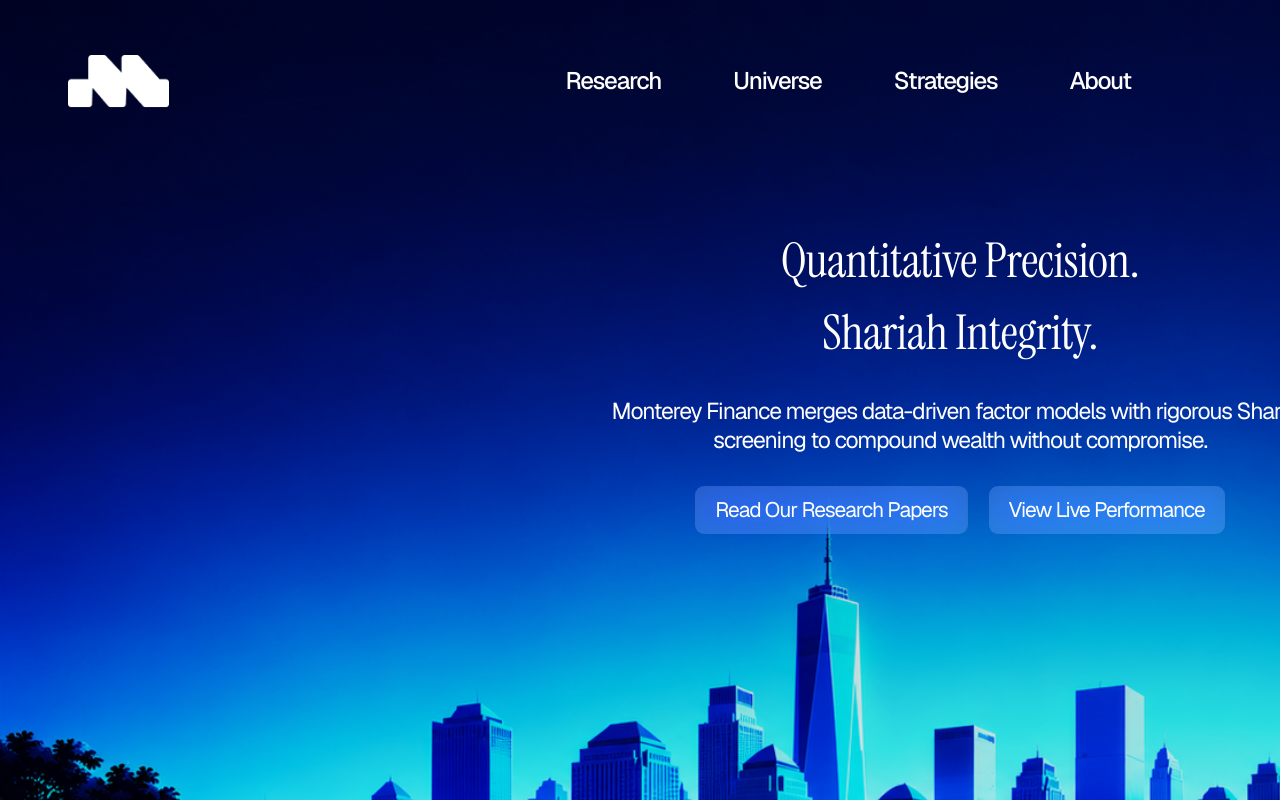
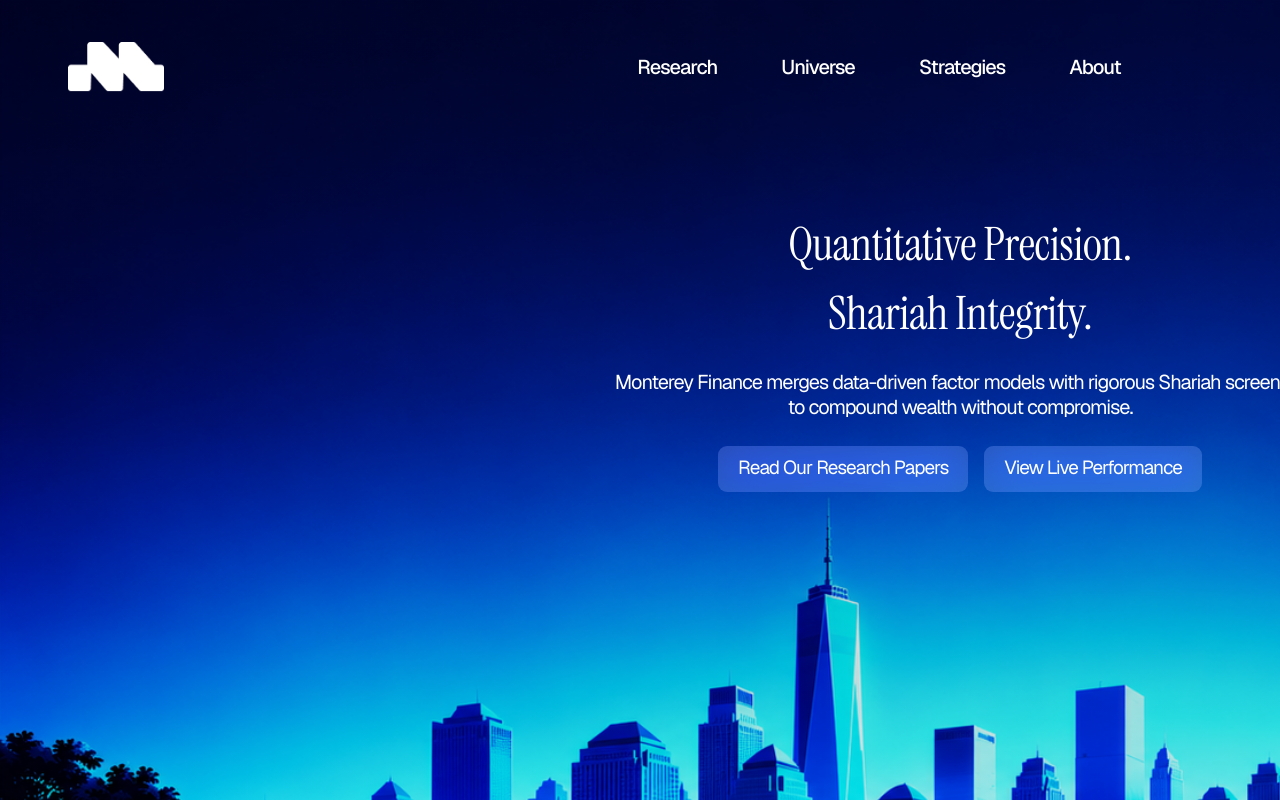
Before and after one commit to Monterey-Finance/monterey-finance-website, a Next.js app in the folder monterey/: page / in a window 1280 px wide. Shown: the top 800 px of the page. Built offline with nearby package versions, Linux system fonts and the light colour scheme.

Commit message:
Updated website scale factor

```diff
--- a/monterey/app/globals.css
+++ b/monterey/app/globals.css
@@ -98,6 +98,48 @@ body {
   letter-spacing: var(--tracking-display);
 }
 
+@media (min-width: 768px) {
+  .hero-logo {
+    height: clamp(42px, calc(62px - 0.75vw), 50px);
+    width: auto;
+  }
+
+  .hero-nav {
+    gap: clamp(48px, calc(84px - 1.5vw), 64px);
+    font-size: clamp(17px, calc(28px - 0.4vw), 20px);
+  }
+
+  .hero-pill {
+    height: clamp(46px, calc(68px - 0.85vw), 54px);
+    width: auto;
+    padding-inline: 20px;
+    font-size: clamp(16px, calc(28px - 0.4vw), 20px);
+  }
+
+  .hero-title {
+    font-size: clamp(40px, calc(56px - 0.55vw), 46px);
+  }
+
+  .hero-lede {
+    max-width: 700px;
+    margin-top: 22px;
+    font-size: clamp(17px, calc(26px - 0.3vw), 20px);
+  }
+
+  .hero-cta-row {
+    margin-top: 26px;
+    gap: 16px;
+  }
+
+  .hero-cta {
+    height: clamp(40px, calc(54px - 0.5vw), 46px);
+    width: auto;
+    min-width: 0;
+    padding-inline: 20px;
+    font-size: clamp(16px, calc(24px - 0.25vw), 19px);
+  }
+}
+
 .nav-pill {
   background: var(--nav-pill);
 }
--- a/monterey/components/Hero.js
+++ b/monterey/components/Hero.js
@@ -39,21 +39,21 @@ export default function Hero() {
       />
 
       <header className="absolute inset-x-0 top-0 z-20">
-        <div className="flex w-full items-center justify-between gap-3 px-4 pt-4 md:grid md:grid-cols-[auto_1fr_auto] md:px-[68px] md:pt-[51px]">
+        <div className="flex w-full items-center justify-between gap-3 px-4 pt-4 md:grid md:grid-cols-[auto_1fr_auto] md:px-[68px] md:pt-[40px]">
           <a href="#top" className="relative z-10 shrink-0" aria-label={site.name}>
             <Image
               src={site.logo.src}
               alt={site.logo.alt}
               width={107}
               height={53}
-              className="h-7 w-auto md:h-[53px]"
+              className="hero-logo h-7 w-auto"
               priority
             />
           </a>
 
           <nav
             aria-label="Primary"
-            className="hidden items-center justify-center gap-[72px] text-[24px] font-medium leading-[22px] tracking-[-0.05em] text-white md:flex"
+            className="hero-nav hidden items-center justify-center font-medium leading-[22px] tracking-[-0.05em] text-white md:flex"
           >
             {site.nav.map((item) => (
               <a key={item.href} href={item.href} className="transition-opacity hover:opacity-80">
@@ -62,18 +62,16 @@ export default function Hero() {
             ))}
           </nav>
 
-          <div className="flex shrink-0 items-center gap-2 md:gap-[19px]">
+          <div className="flex shrink-0 items-center gap-2 md:gap-3">
             {site.actions.map((action) => (
               <a
                 key={action.label}
                 href={action.href}
-                className={`nav-pill inline-flex h-8 items-center justify-center gap-1.5 rounded-[14px] px-2.5 text-[11px] tracking-[-0.05em] text-white md:h-[60px] md:rounded-[17px] md:px-3 md:text-[24px] ${
-                  action.live ? "md:w-[167px]" : "md:w-[139px]"
-                }`}
+                className="hero-pill nav-pill inline-flex h-8 items-center justify-center gap-1.5 rounded-[14px] px-2.5 text-[11px] tracking-[-0.05em] text-white md:rounded-[17px]"
               >
                 {action.label}
                 {action.live ? (
-                  <span className="size-1.5 rounded-full bg-live md:size-3" aria-hidden />
+                  <span className="size-1.5 rounded-full bg-live md:size-2.5" aria-hidden />
                 ) : null}
                 {action.arrow ? <ArrowUpRight /> : null}
               </a>
@@ -82,25 +80,23 @@ export default function Hero() {
         </div>
       </header>
 
-      <div className="absolute inset-x-0 top-[16%] z-10 flex flex-col items-center px-5 text-center md:top-[225px]">
-        <h1 className="font-display text-[26px] leading-tight tracking-[-0.01em] text-white md:text-[48px] md:leading-normal">
+      <div className="absolute inset-x-0 top-[16%] z-10 flex flex-col items-center px-5 text-center md:top-[210px]">
+        <h1 className="hero-title font-display text-[26px] leading-tight tracking-[-0.01em] text-white md:leading-normal">
           {site.hero.headline.map((line) => (
             <span key={line} className="block">
               {line}
             </span>
           ))}
         </h1>
-        <p className="mt-4 max-w-[340px] text-[13px] leading-[1.32] tracking-[-0.05em] text-white md:mt-[28px] md:max-w-[758px] md:text-[23px] md:leading-[1.24]">
+        <p className="hero-lede mt-4 max-w-[340px] text-[13px] leading-[1.32] tracking-[-0.05em] text-white md:leading-[1.24]">
           {site.hero.lede}
         </p>
-        <div className="mt-6 flex w-full max-w-[240px] flex-col items-center gap-3 md:mt-[32px] md:max-w-none md:flex-row md:flex-wrap md:justify-center md:gap-[21px]">
+        <div className="hero-cta-row mt-6 flex w-full max-w-[240px] flex-col items-center gap-3 md:max-w-none md:flex-row md:flex-wrap md:justify-center">
           {site.hero.buttons.map((button) => (
             <a
               key={button.label}
               href={button.href}
-              className={`btn-glass inline-flex h-10 w-full items-center justify-center px-4 text-[13px] tracking-[-0.05em] text-white md:h-[48px] md:w-auto md:px-5 md:text-[21px] ${
-                button.width === 262 ? "md:min-w-[262px]" : "md:min-w-[228px]"
-              }`}
+              className="hero-cta btn-glass inline-flex h-10 w-full items-center justify-center px-4 text-[13px] tracking-[-0.05em] text-white md:w-auto"
             >
               {button.label}
             </a>
```
